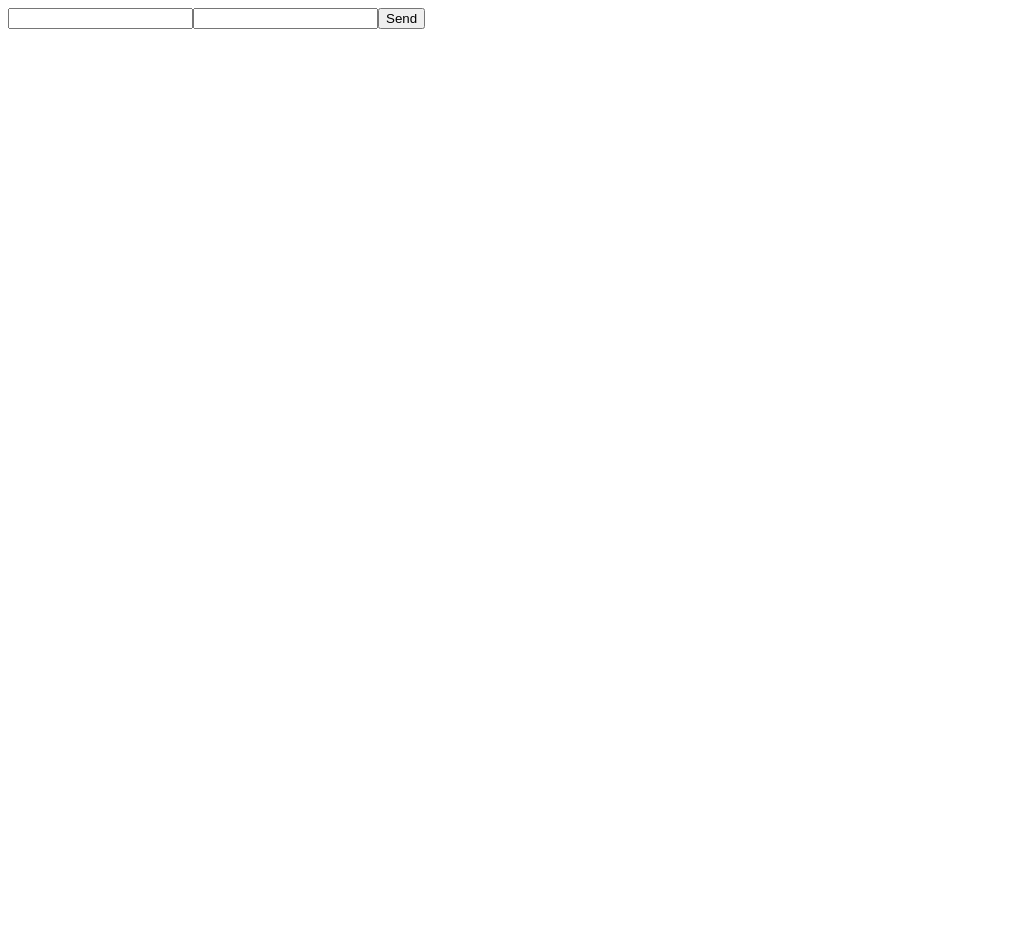
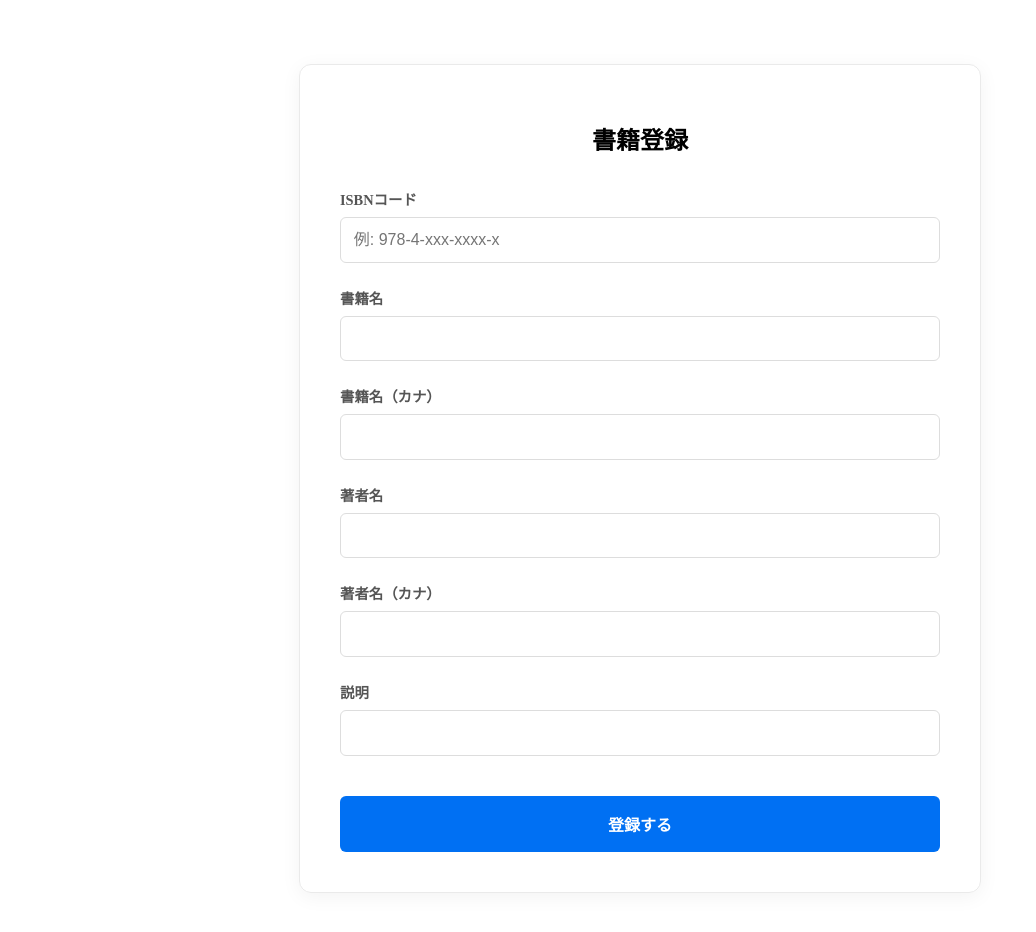
Before and after one commit to temari1013/20260118, a Next.js app: page /pages/register in a window 1280 px wide. Shown: the top 932 px of the page, without its empty margins (0-1036 px from the left). Before the commit the page ends 800 px from the top, so only its background shows below. Built offline with nearby package versions, Linux system fonts and the light colour scheme.

Commit message:
cssをAI生成

```diff
--- /dev/null
+++ b/app/page.module.css
@@ -0,0 +1,36 @@
+.main {
+  display: flex;
+  flex-direction: column;
+  align-items: center;
+  justify-content: center;
+  min-height: 100vh;
+  padding: 4rem 2rem;
+  text-align: center;
+}
+
+.title {
+  font-size: 2.5rem;
+  font-weight: 800;
+  margin-bottom: 2.5rem;
+  letter-spacing: -0.05em;
+}
+
+.nav {
+  display: flex;
+  gap: 1.5rem;
+}
+
+.linkButton {
+  display: inline-block;
+  padding: 0.8rem 2rem;
+  background-color: var(--foreground);
+  color: var(--background);
+  border-radius: 8px;
+  text-decoration: none;
+  font-weight: 600;
+  transition: opacity 0.2s ease;
+}
+
+.linkButton:hover {
+  opacity: 0.8;
+}
--- /dev/null
+++ b/app/pages/list/page.module.css
@@ -0,0 +1,117 @@
+.container {
+  max-width: 900px;
+  margin: 4rem auto;
+  padding: 0 2rem;
+}
+
+.heading {
+  font-size: 2rem;
+  font-weight: 800;
+  margin-bottom: 2rem;
+  padding-bottom: 1rem;
+  border-bottom: 2px solid #eaeaea;
+}
+
+.grid {
+  display: grid;
+  grid-template-columns: repeat(auto-fill, minmax(300px, 1fr)); /* カードの幅を少し広げました */
+  gap: 1.5rem;
+  list-style: none;
+  padding: 0;
+}
+
+.card {
+  padding: 1.5rem;
+  border: 1px solid #eaeaea;
+  border-radius: 8px;
+  background-color: var(--background);
+  transition: transform 0.2s, box-shadow 0.2s;
+  display: flex;
+  flex-direction: column;
+  gap: 0.8rem;
+}
+
+.card:hover {
+  transform: translateY(-4px);
+  box-shadow: 0 10px 20px rgba(0,0,0,0.08);
+}
+
+.bookHeader {
+  border-bottom: 1px solid #f0f0f0;
+  padding-bottom: 0.5rem;
+  margin-bottom: 0.5rem;
+}
+
+.bookTitle {
+  font-size: 1.25rem;
+  font-weight: 700;
+  line-height: 1.4;
+  margin-bottom: 0.2rem;
+}
+
+.bookKana {
+  font-size: 0.8rem;
+  color: #888;
+}
+
+.metaRow {
+  display: flex;
+  flex-direction: column;
+  gap: 0.2rem;
+  font-size: 0.95rem;
+}
+
+.label {
+  font-size: 0.75rem;
+  color: #888;
+  font-weight: 600;
+}
+
+.text {
+  color: var(--foreground);
+}
+
+.description {
+  margin-top: auto; /* カードの下部に配置 */
+  padding-top: 0.8rem;
+  border-top: 1px dashed #eaeaea;
+  font-size: 0.9rem;
+  color: #666;
+  line-height: 1.5;
+}
+
+.message {
+  text-align: center;
+  padding: 3rem;
+  color: #666;
+}
+
+.error {
+  color: #e00;
+  text-align: center;
+  padding: 3rem;
+}
+
+/* ダークモード対応 */
+@media (prefers-color-scheme: dark) {
+  .card {
+    border-color: #333;
+    background-color: #111;
+  }
+  .heading {
+    border-color: #333;
+  }
+  .bookHeader {
+    border-color: #222;
+  }
+  .description {
+    border-color: #333;
+    color: #aaa;
+  }
+  .label {
+    color: #666;
+  }
+  .bookKana {
+    color: #666;
+  }
+}
--- /dev/null
+++ b/app/pages/register/page.module.css
@@ -0,0 +1,83 @@
+.container {
+  max-width: 600px;
+  margin: 4rem auto;
+  padding: 2.5rem;
+  border-radius: 12px;
+  box-shadow: 0 4px 20px rgba(0, 0, 0, 0.05);
+  border: 1px solid #eaeaea;
+}
+
+.title {
+  font-size: 1.5rem;
+  font-weight: 700;
+  margin-bottom: 2rem;
+  text-align: center;
+}
+
+.form {
+  display: flex;
+  flex-direction: column;
+  gap: 1.5rem;
+}
+
+.formGroup {
+  display: flex;
+  flex-direction: column;
+  gap: 0.5rem;
+}
+
+.label {
+  font-size: 0.9rem;
+  font-weight: 600;
+  color: #555;
+}
+
+.input {
+  padding: 0.8rem;
+  border: 1px solid #ddd;
+  border-radius: 6px;
+  font-size: 1rem;
+  transition: border-color 0.2s;
+}
+
+.input:focus {
+  outline: none;
+  border-color: #0070f3;
+}
+
+.button {
+  margin-top: 1rem;
+  padding: 1rem;
+  background-color: #0070f3;
+  color: white;
+  border: none;
+  border-radius: 6px;
+  font-size: 1rem;
+  font-weight: 700;
+  cursor: pointer;
+  transition: background-color 0.2s;
+}
+
+.button:hover {
+  background-color: #0051a2;
+}
+
+.button:disabled {
+  background-color: #ccc;
+  cursor: not-allowed;
+}
+
+/* ダークモード対応 (globals.cssの変数を利用) */
+@media (prefers-color-scheme: dark) {
+  .container {
+    border-color: #333;
+  }
+  .label {
+    color: #ccc;
+  }
+  .input {
+    background-color: #1a1a1a;
+    border-color: #444;
+    color: white;
+  }
+}
--- a/app/pages/register/page.tsx
+++ b/app/pages/register/page.tsx
@@ -1,6 +1,7 @@
 'use client'
 import { useCreateBook } from '@/hooks/useBooks'
 import { FormEvent } from 'react'
+import styles from './page.module.css'
 
 export default function BookRegisterPage() {
     const mutation = useCreateBook()
@@ -17,25 +18,54 @@ export default function BookRegisterPage() {
             {
                 onSuccess: () => {
                     console.log('登録成功！')
+
                 }
             }
         )
     }
+
     return (
-    <main>
-        <form onSubmit={handleSubmit} >
-        <div >
-         <input type="text" name="title" />
-         <input type="text" name="author" />
-         <button
-            type="submit"
-            disabled={mutation.isPending}
-        >
-            {mutation.isPending ? '送信中...' : 'Send'}
-        </button>
-        </div>
+    <main className={styles.container}>
+        <h1 className={styles.title}>書籍登録</h1>
+        <form onSubmit={handleSubmit} className={styles.form}>
+            <div className={styles.formGroup}>
+                <label className={styles.label}>ISBNコード</label>
+                <input type="text" name="isbn" className={styles.input} placeholder="例: 978-4-xxx-xxxx-x" />
+            </div>
+
+            <div className={styles.formGroup}>
+                <label className={styles.label}>書籍名</label>
+                <input type="text" name="title" className={styles.input} required />
+            </div>
+
+            <div className={styles.formGroup}>
+                <label className={styles.label}>書籍名（カナ）</label>
+                <input type="text" name="title_kana" className={styles.input} />
+            </div>
+
+            <div className={styles.formGroup}>
+                <label className={styles.label}>著者名</label>
+                <input type="text" name="author" className={styles.input} required />
+            </div>
+
+            <div className={styles.formGroup}>
+                <label className={styles.label}>著者名（カナ）</label>
+                <input type="text" name="author_kana" className={styles.input} />
+            </div>
+
+            <div className={styles.formGroup}>
+                <label className={styles.label}>説明</label>
+                <input type="text" name="description" className={styles.input} />
+            </div>
+
+            <button
+                type="submit"
+                disabled={mutation.isPending}
+                className={styles.button}
+            >
+                {mutation.isPending ? '送信中...' : '登録する'}
+            </button>
       </form>
-
     </main>
   );
 }
```
Also changed, not shown: app/page.tsx (+6 -13 lines), app/pages/list/page.tsx (+39 -7 lines).
